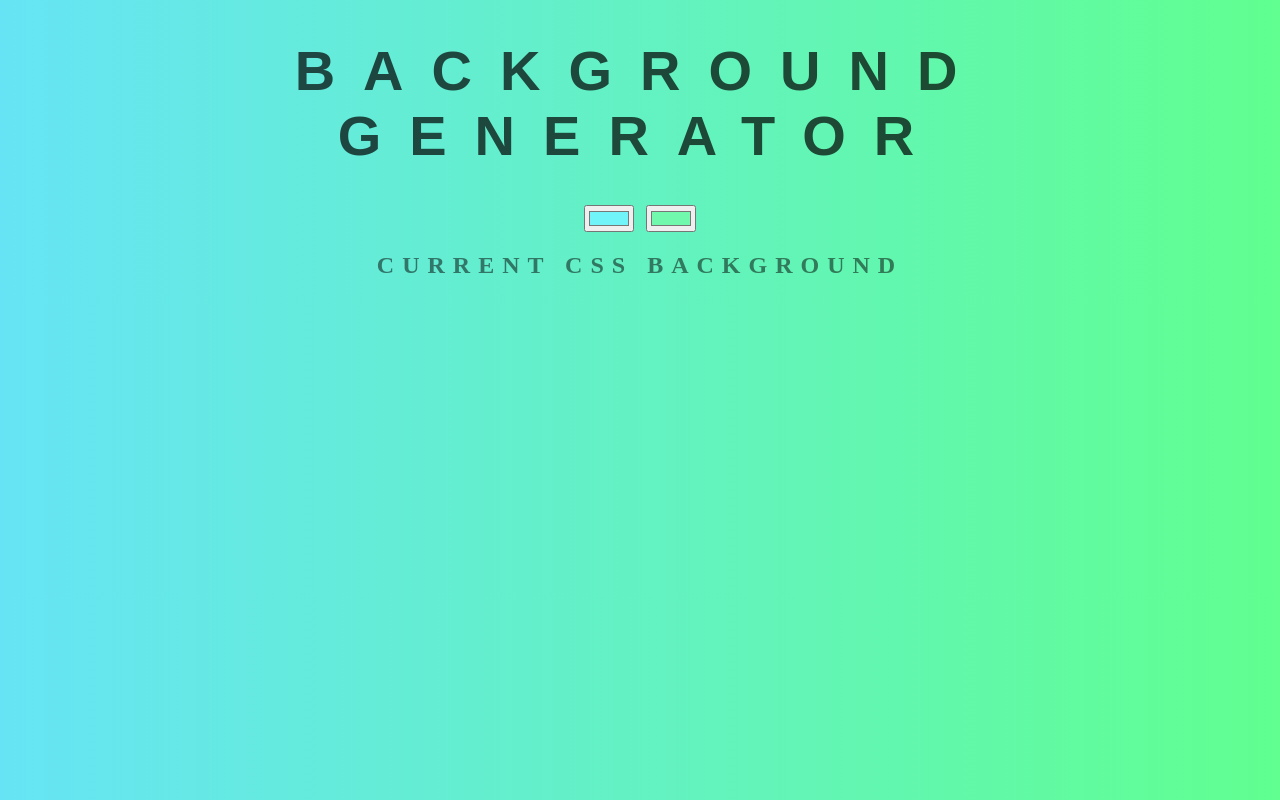
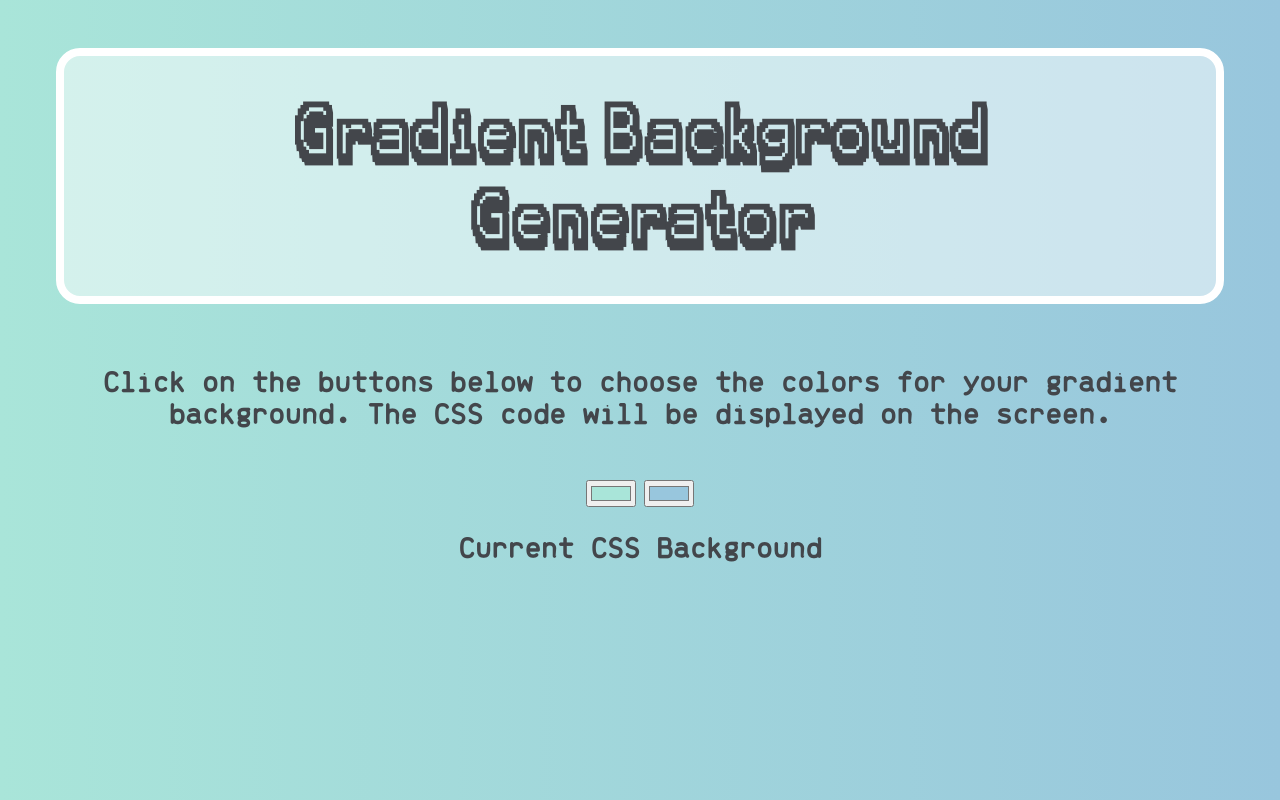
Before and after one commit to tayzewen/background-generator, a website: page index.html in a window 1280 px wide. Drawn offline with Linux system fonts and the light colour scheme.

Commit message:
restyled and made more responsive

```diff
--- a/index.html
+++ b/index.html
@@ -1,13 +1,20 @@
 <!DOCTYPE html>
 <html lang="en">
 <head>
+    <meta charset="UTF-8">
+    <meta http-equiv="X-UA-Compatible" content="IE=edge">
+    <meta name="viewport" content="width=device-width, initial-scale=1.0">
     <title>Gradient Background</title>
     <link rel="stylesheet" href="style.css">
+    <link rel="stylesheet" href="responsive.css">
 </head>
+
 <body id="gradient">
-    <h1>Background Generator</h1>
-    <input class="color1" type="color" name="color1" value="#71F3FA">
-    <input class="color2" type="color" name="color2" value="#71FAAD">
+    <h1>Gradient Background Generator</h1>
+
+    <h4>Click on the buttons below to choose the colors for your gradient background. The CSS code will be displayed on the screen.</h4>
+    <input class="color1" type="color" name="color1" value="#a9e5d9">
+    <input class="color2" type="color" name="color2" value="#98c6dd">
     <h2>Current CSS Background</h2>
     <h3></h3>
     <script type="text/javascript" src="bundle.js"></script>
--- /dev/null
+++ b/responsive.css
@@ -0,0 +1,45 @@
+/* Extra small devices (portrait phones, less than 576px)
+No media query since this is the default in Bootstrap */
+
+/* Small devices (landscape phones, 576px and up) */
+@media (min-width: 576px) {
+
+}
+
+/* Medium devices (tablets, 768px and up) */
+@media (min-width: 768px) {
+
+
+}
+
+/* Large devices (desktops, 992px and up) */
+@media (min-width: 992px) {
+
+    h1 {
+        font-size: 4rem;
+        padding: 2rem 4rem 2.4rem;
+        margin: 3rem;
+    }
+
+    h4 {
+        margin: 2rem 4rem;
+        padding: 1rem;
+        font-size: 2rem;
+    }
+
+    h2 {
+        font-size: 2rem;
+    }
+
+    h3 {
+        font-size: 2rem;
+    }
+
+
+}
+
+/* Extra large devices (large desktops, 1200px and up) */
+@media (min-width: 1200px) {
+
+
+}
--- a/style.css
+++ b/style.css
@@ -1,27 +1,42 @@
+@font-face {
+    font-family: "Karma";
+    src: url(KarmaFuture.ttf);
+}
+
+@font-face {
+    font-family: "Brass";
+    src: url(regular.otf);
+}
+
 body {
-	font: 'Raleway', sans-serif;
-    color: rgba(0,0,0,.5);
+	font-family: "Brass", 'Courier New', Courier, monospace;
+    color: #43464B;;
     text-align: center;
-    text-transform: uppercase;
-    letter-spacing: .5em;
-    top: 15%;
-	background: linear-gradient(to right, rgb(102, 228, 245) , rgb(96, 255, 144)); /* Standard syntax */
+	background: linear-gradient(to right, rgb(169, 229, 217), rgb(152, 198, 221))no-repeat fixed;
+
 }
 
 h1 {
-    font: 600 3.5em 'Raleway', sans-serif;
-    color: rgba(0,0,0,.7);
+    font-family: "Karma", Impact, Haettenschweiler, 'Arial Narrow Bold', sans-serif;
+    font-size: 3rem;
+    color: #43464B;
+    background-color: rgba(255, 255, 255, .5);
     text-align: center;
-    text-transform: uppercase;
-    letter-spacing: .5em;
-    width: 100%;
+    border: 8px solid white;
+    border-radius: 3vh;
+    padding: 1rem 2rem 1.3rem;
 }
 
 h3 {
-	font: 900 1em 'Raleway', sans-serif;
-    color: rgba(0,0,0,.7);
+    font-family: "Brass", 'Courier New', Courier, monospace;
+    font-size: 1rem;
+    color: #43464B;;
     text-align: center;
-    text-transform: none;
-    letter-spacing: 0.01em;
 
 }
+
+h4 {
+    font-family: "Brass", 'Courier New', Courier, monospace;
+    font-size: 1.2rem;
+    padding: 1rem 0;
+}
```
Also changed, not shown: KarmaFuture.ttf (added), regular.otf (added).
